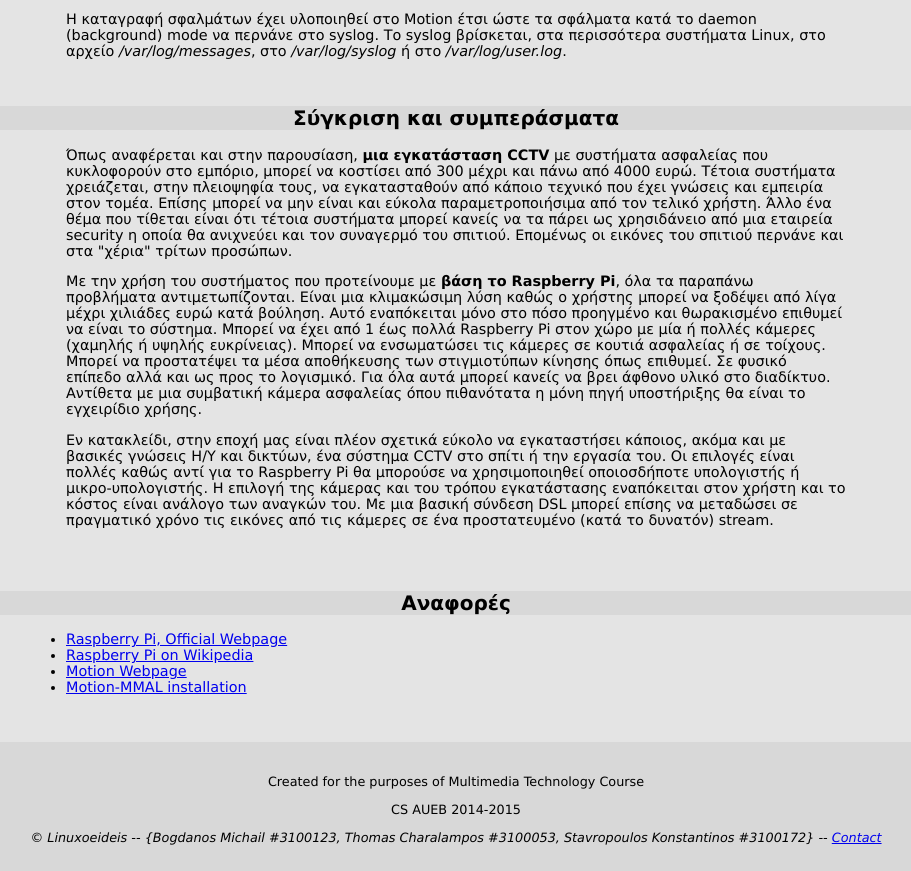
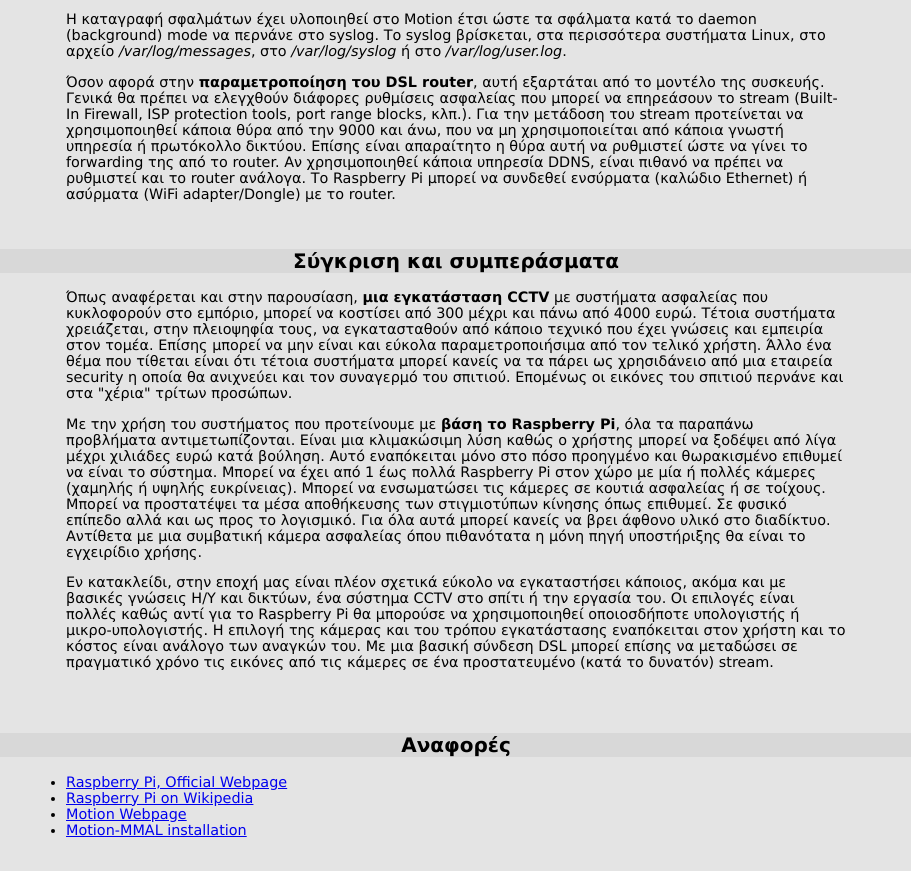
Before and after one commit to MpoMp/RPI-CCTV, a plain HTML site: page report/report.html in a window 1280 px wide. Shown: the part 2258-3129 px from the top of the page, without its empty margins (184-1095 px from the left). Drawn offline with Linux system fonts and the light colour scheme; a script that the page names is missing.

Commit message:
Report updated, DSL stuff

```diff
--- a/report/report.html
+++ b/report/report.html
@@ -96,6 +96,13 @@
 			Η καταγραφή σφαλμάτων έχει υλοποιηθεί στο Motion έτσι ώστε τα σφάλματα κατά το daemon (background) mode να περνάνε στο syslog.
 			Το syslog βρίσκεται, στα περισσότερα συστήματα Linux, στο αρχείο <i>/var/log/messages</i>, στο <i>/var/log/syslog</i> ή στο <i>/var/log/user.log</i>.
 			</p>
+
+			<p class="report">
+			Όσον αφορά στην <b>παραμετροποίηση του DSL router</b>, αυτή εξαρτάται από το μοντέλο της συσκευής. Γενικά θα πρέπει να ελεγχθούν διάφορες ρυθμίσεις ασφαλείας που μπορεί να επηρεάσουν το stream (Built-In Firewall, ISP protection tools, port range blocks, κλπ.).
+			Για την μετάδοση του stream προτείνεται να χρησιμοποιηθεί κάποια θύρα από την 9000 και άνω, που να μη χρησιμοποιείται από κάποια γνωστή υπηρεσία ή πρωτόκολλο δικτύου.
+			Επίσης είναι απαραίτητο η θύρα αυτή να ρυθμιστεί ώστε να γίνει το forwarding της από το router. Αν χρησιμοποιηθεί κάποια υπηρεσία DDNS, είναι πιθανό να πρέπει να ρυθμιστεί και το router ανάλογα.
+			Το Raspberry Pi μπορεί να συνδεθεί ενσύρματα (καλώδιο Ethernet) ή ασύρματα (WiFi adapter/Dongle) με το router.
+			</p>
 			<br>
 
             <h2>Σύγκριση και συμπεράσματα</h2>
```
Also changed, not shown: presentation/presentation.html (+1 -1 lines).
